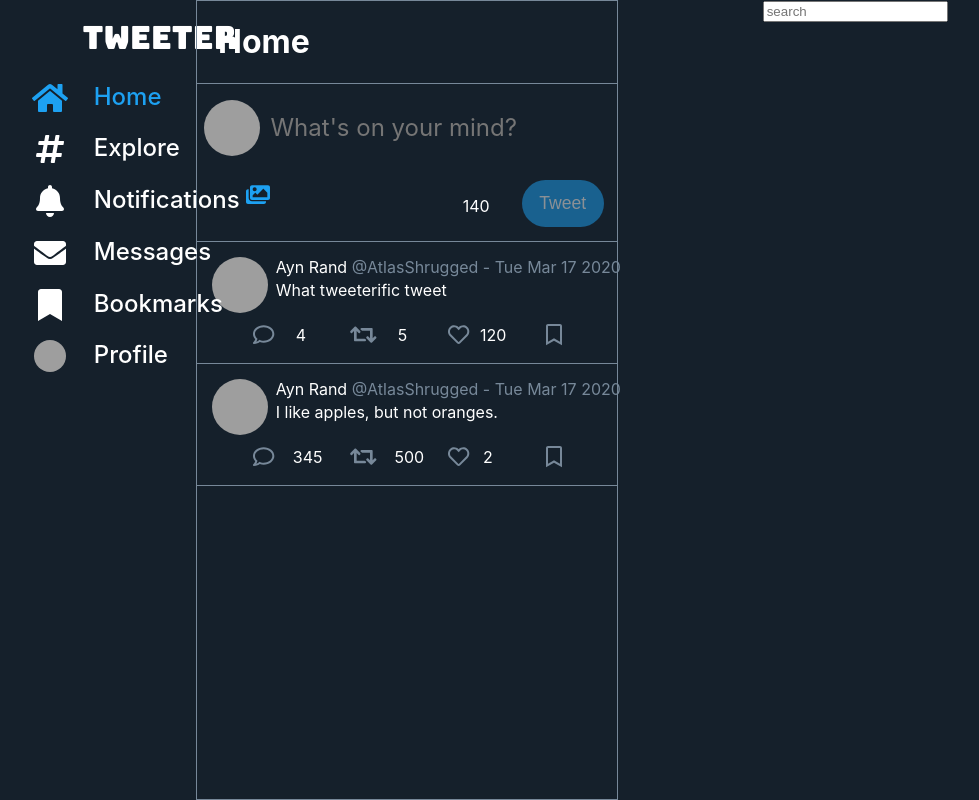
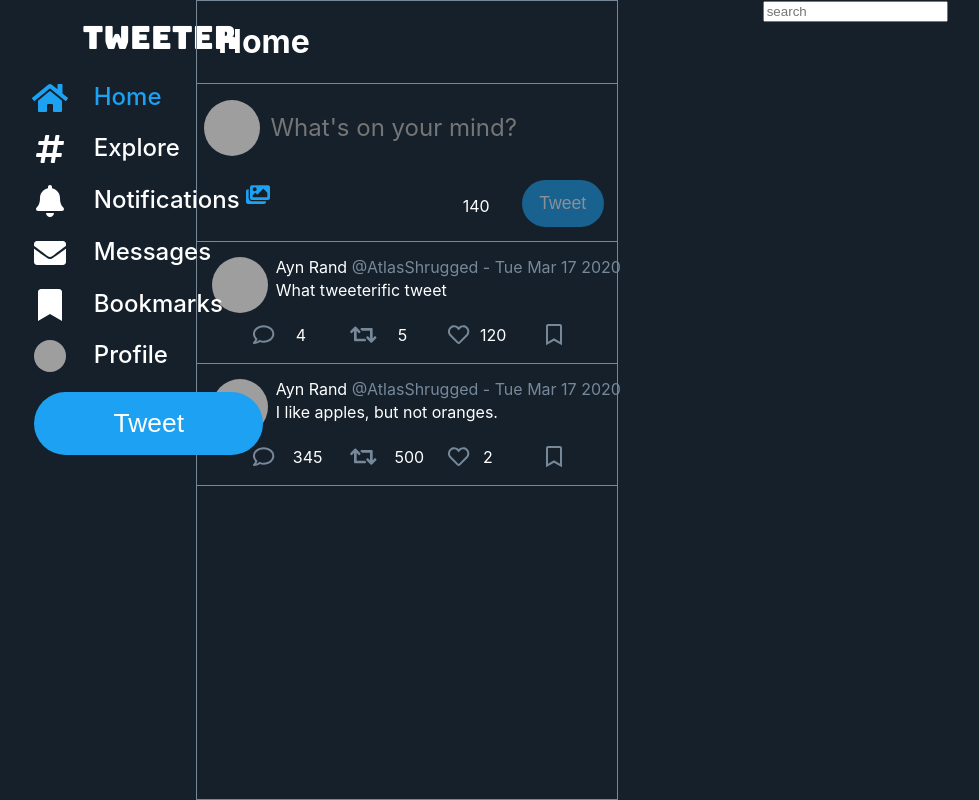
Before and after one commit to jadk97/tweeter-2.0, a React (Create React App) app: page /home in a window 1280 px wide. Shown: the whole page, without its empty margins (188-1167 px from the left). Built offline with nearby package versions, Linux system fonts and the light colour scheme; grey boxes are pictures that could not be loaded.

Commit message:
added a tweet button to the NavBar component

```diff
--- a/src/components/Button.css
+++ b/src/components/Button.css
@@ -16,9 +16,14 @@
 
 .button:hover{
   background-color: #4095c6;
+  cursor: pointer;
 }
 
 .__disabled{
   opacity: 0.5;
   pointer-events: none;
 }
+
+.__fullwidth{
+  padding: 0.6em 3em;
+}
--- a/src/components/Button.js
+++ b/src/components/Button.js
@@ -7,6 +7,10 @@ const Button = (props) => {
     classes.push("__disabled");
     console.log(classes.join(" "));
   }
+
+  if (props.fullWidth){
+    classes.push("__fullwidth");
+  }
   return(
     <React.Fragment>
     <button {...props} className={"button" + " " + classes.join(" ")}>{props.children}</button>
--- a/src/components/NavBar.js
+++ b/src/components/NavBar.js
@@ -2,6 +2,7 @@ import React from "react";
 import { NavLink } from "react-router-dom";
 import { FontAwesomeIcon } from '@fortawesome/react-fontawesome';
 import { faHome, faHashtag, faBell, faEnvelope, faBookmark, faCircle } from "@fortawesome/free-solid-svg-icons";
+import Button from "./Button";
 import "./NavBar.css";
 const NavBar = (props) => {
   return (
@@ -44,6 +45,9 @@ const NavBar = (props) => {
             <span>Profile</span>
           </NavLink>
         </li>
+        <li className="fa-li">
+        <Button fullWidth>Tweet</Button>
+        </li>
       </ul>
     </nav>
   )
```
